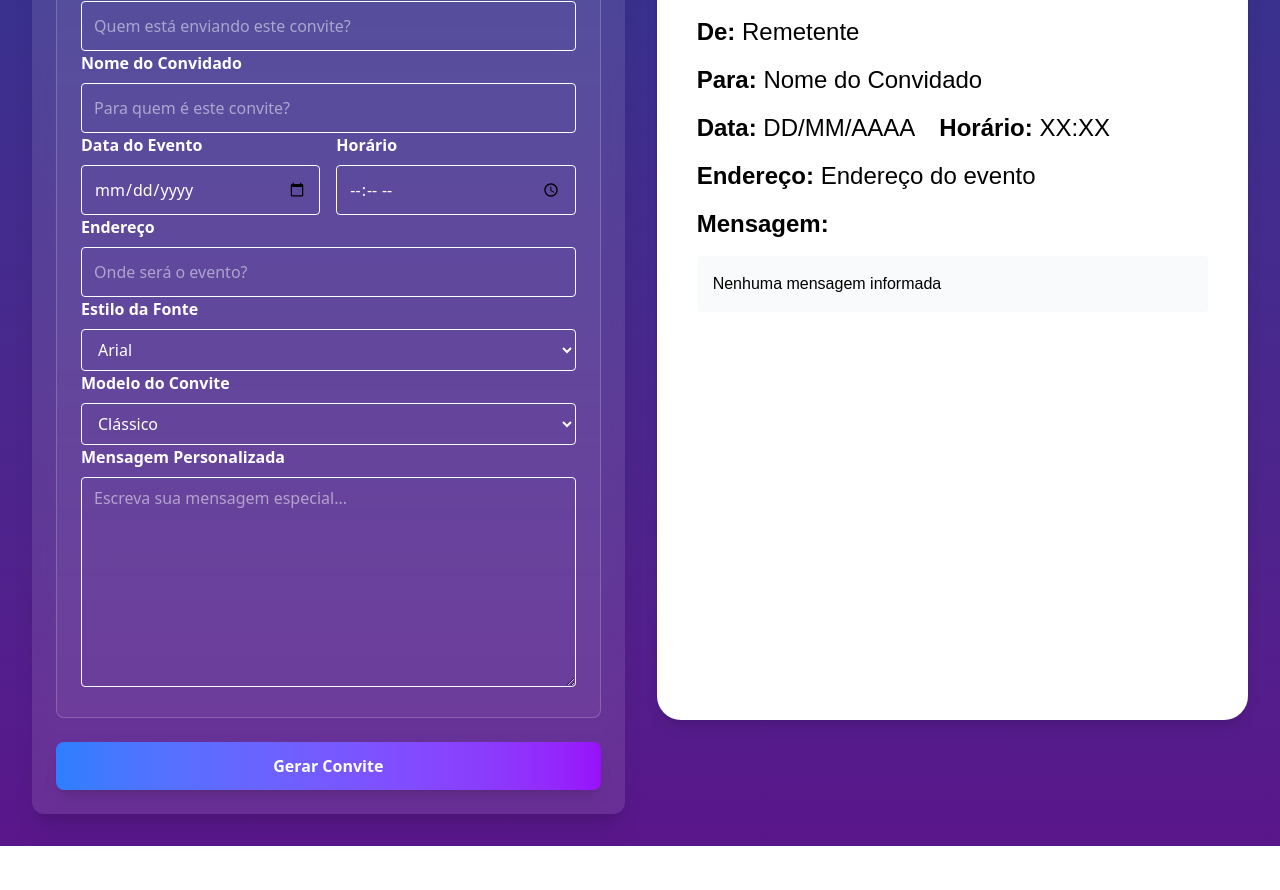
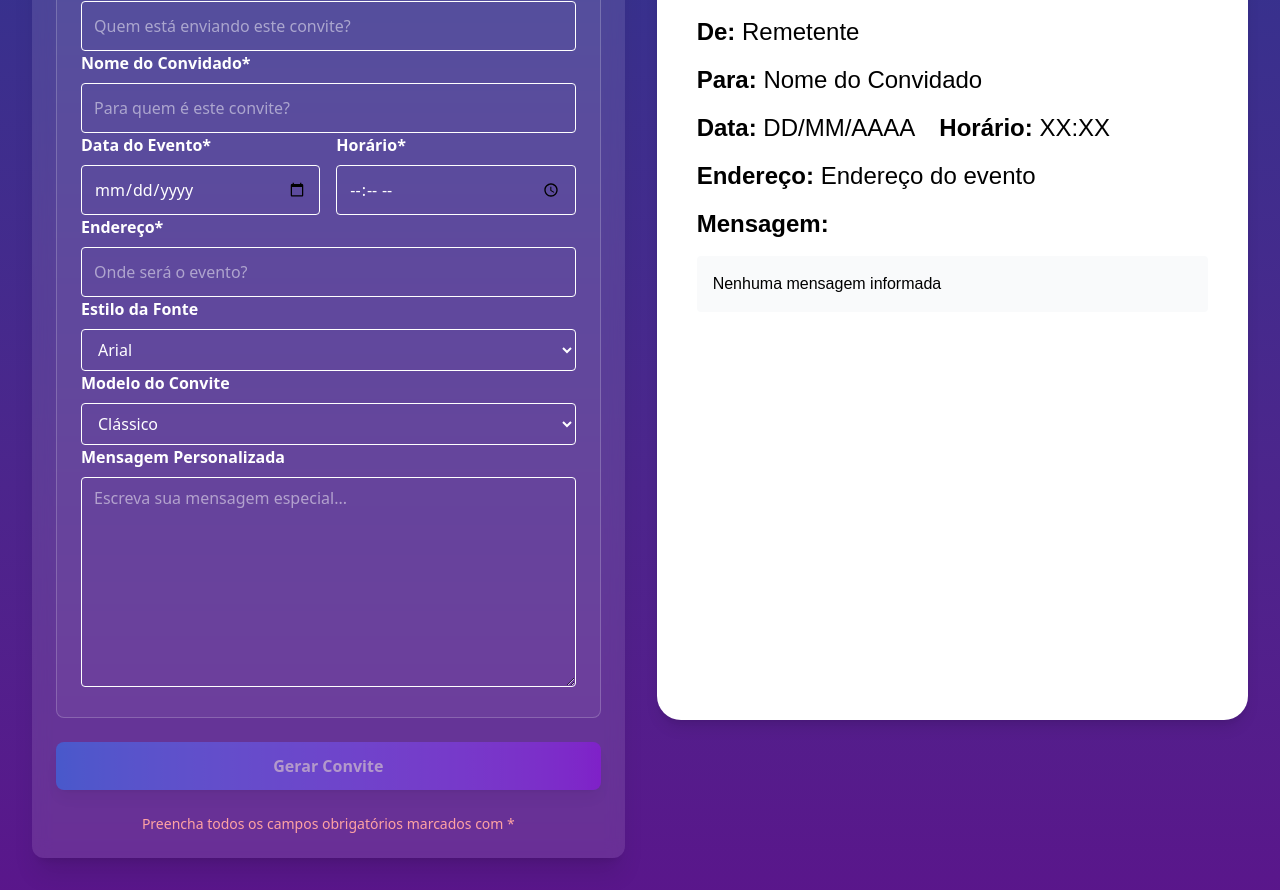
Before and after one commit to diegobbrito/personal-date, a React (Vite) app in the folder frontend/: page /makeyourinvite in a window 1280 px wide. Shown: the part 460-1350 px from the top of the page. Before the commit the page ends 1306 px from the top, so only its background shows below. Built offline with nearby package versions, Linux system fonts and the light colour scheme.

Commit message:
feat: adding field validation to continue generating the invitation

```diff
--- a/frontend/src/components/Fields/InviteInputField.tsx
+++ b/frontend/src/components/Fields/InviteInputField.tsx
@@ -33,6 +33,7 @@ const InviteInputField: React.FC<InputFieldProps> = ({
       value={value}
       onChange={onChange}
       placeholder={placeholder}
+      required
     />
   </div>
 );
--- a/frontend/src/components/Fields/InviteSelectField.tsx
+++ b/frontend/src/components/Fields/InviteSelectField.tsx
@@ -27,6 +27,7 @@ const InviteSelectField: React.FC<SelectFieldProps> = ({
       name={name}
       value={value}
       onChange={onChange}
+      required
     >
       {options.map((option) => (
         <option value={option.value} key={option.value} className="text-black">
--- a/frontend/src/pages/MakeYourInvite.tsx
+++ b/frontend/src/pages/MakeYourInvite.tsx
@@ -1,4 +1,4 @@
-import React, { useState } from "react";
+import React, { useEffect, useState } from "react";
 import InviteInputField from "../components/Fields/InviteInputField";
 import InviteSelectField from "../components/Fields/InviteSelectField";
 import InviteTextAreaField from "../components/Fields/InviteTextAreaField";
@@ -9,6 +9,7 @@ import { useNavigate } from "react-router-dom";
 type TemplateType = "classic" | "modern" | "elegant" | "fun";
 
 interface InviteFormData {
+  clientName: string;
   sender: string;
   eventDate: string;
   receiverName: string;
@@ -24,10 +25,7 @@ const fontOptions = [
   { value: "'Times New Roman', serif", label: "Times New Roman" },
   { value: "'Courier New', monospace", label: "Courier New" },
   { value: "'Georgia', serif", label: "Georgia" },
-  {
-    value: "'Palatino Linotype', 'Book Antiqua', Palatino, serif",
-    label: "Palatino",
-  },
+  { value: "'Palatino Linotype', 'Book Antiqua', Palatino, serif", label: "Palatino" },
   { value: "'Brush Script MT', cursive", label: "Brush Script" },
 ];
 
@@ -39,11 +37,8 @@ const templateOptions = [
 ];
 
 const MakeYourInvite: React.FC = () => {
-  const [selectedPackage, setSelectedPackage] = useState<"simple" | "complete">(
-    "simple"
-  );
-  const [formData, setFormData] = useState<InviteFormData[]>([
-    {
+  const [selectedPackage, setSelectedPackage] = useState<"simple" | "complete">("simple");
+  const [formData, setFormData] = useState<InviteFormData[]>([{
     sender: "",
     eventDate: "",
     receiverName: "",
@@ -52,13 +47,34 @@ const MakeYourInvite: React.FC = () => {
     address: "",
     fontFamily: "Arial, sans-serif",
     template: "classic",
-    },
-  ]);
+    clientName: "",
+  }]);
+  const [isFormValid, setIsFormValid] = useState(false);
+
+  const validateDate = (dateString: string): boolean => {
+    if (!dateString) return false;
+    const today = new Date();
+    today.setHours(0, 0, 0, 0);
+    const selectedDate = new Date(dateString);
+    return selectedDate >= today;
+  };
+
+  useEffect(() => {
+    const isValid = formData.every((invite) => {
+      return (
+        invite.sender.trim() !== "" &&
+        invite.receiverName.trim() !== "" &&
+        invite.eventDate.trim() !== "" &&
+        invite.eventTime.trim() !== "" &&
+        invite.address.trim() !== "" &&
+        validateDate(invite.eventDate)
+      );
+    });
+    setIsFormValid(isValid);
+  }, [formData]);
 
   const handleChange = (
-    e: React.ChangeEvent<
-      HTMLInputElement | HTMLTextAreaElement | HTMLSelectElement
-    >,
+    e: React.ChangeEvent<HTMLInputElement | HTMLTextAreaElement | HTMLSelectElement>,
     index: number
   ) => {
     const { name, value } = e.target;
@@ -84,38 +100,21 @@ const MakeYourInvite: React.FC = () => {
               address: "",
               fontFamily: "Arial, sans-serif",
               template: "classic",
+              clientName: "",
             },
           ]
         : [formData[0]]
     );
   };
 
-  const validateDate = (dateString: string): boolean => {
-    if (!dateString) return true;
-
-    const today = new Date();
-    today.setHours(0, 0, 0, 0);
-
-    const selectedDate = new Date(dateString);
-
-    return selectedDate >= today;
-  };
-
   const navigate = useNavigate();
 
   const handleSubmit = (e: React.FormEvent) => {
     e.preventDefault();
-
-
-    const hasInvalidDate = formData.some(invite => {
-      return !validateDate(invite.eventDate);
-    });
-
-    if (hasInvalidDate) {
-      alert("A data do evento não pode ser anterior ao dia atual!");
+    if (!isFormValid) {
+      alert("Por favor, preencha todos os campos obrigatórios corretamente antes de gerar o convite.");
       return;
     }
-
     navigate("/checkout", { state: { formData } });
   };
 
@@ -127,24 +126,16 @@ const MakeYourInvite: React.FC = () => {
         </h1>
       </div>
 
-      <PackageSelector
-        onSelectPackage={handleSelectPackage}
-        selectedPackage={selectedPackage}
-      />
+      <PackageSelector onSelectPackage={handleSelectPackage} selectedPackage={selectedPackage} />
 
       <div className="flex flex-col lg:flex-row items-start gap-8 py-8 px-4 sm:px-6 md:px-8 w-full max-w-7xl mx-auto">
         <div className="w-full lg:w-1/2 bg-white/10 backdrop-blur-sm p-6 rounded-xl shadow-xl">
           <form onSubmit={handleSubmit} className="space-y-6">
             {formData.map((invite, index) => (
-              <div
-                key={index}
-                className="border border-white/20 p-6 mb-6 rounded-lg bg-white/5"
-              >
-                <h2 className="text-white text-xl font-bold mb-4">
-                  Convite {index + 1}
-                </h2>
+              <div key={index} className="border border-white/20 p-6 mb-6 rounded-lg bg-white/5">
+                <h2 className="text-white text-xl font-bold mb-4">Convite {index + 1}</h2>
                 <InviteInputField
-                  label="Remetente"
+                  label="Remetente*"
                   name="sender"
                   value={invite.sender}
                   onChange={(e) => handleChange(e, index)}
@@ -152,16 +143,16 @@ const MakeYourInvite: React.FC = () => {
                   id={""}
                 />
                 <InviteInputField
-                  label="Nome do Convidado"
+                  label="Nome do Convidado*"
                   name="receiverName"
                   value={invite.receiverName}
                   onChange={(e) => handleChange(e, index)}
                   placeholder="Para quem é este convite?"
-                  id={`receiverName-${index}`}
+                  id={""}
                 />
                 <div className="grid grid-cols-1 md:grid-cols-2 gap-4">
                   <InviteInputField
-                    label="Data do Evento"
+                    label="Data do Evento*"
                     name="eventDate"
                     type="date"
                     value={invite.eventDate}
@@ -169,7 +160,7 @@ const MakeYourInvite: React.FC = () => {
                     id={""}
                   />
                   <InviteInputField
-                    label="Horário"
+                    label="Horário*"
                     name="eventTime"
                     type="time"
                     value={invite.eventTime}
@@ -179,7 +170,7 @@ const MakeYourInvite: React.FC = () => {
                 </div>
 
                 <InviteInputField
-                  label="Endereço"
+                  label="Endereço*"
                   name="address"
                   value={invite.address}
                   onChange={(e) => handleChange(e, index)}
@@ -215,19 +206,19 @@ const MakeYourInvite: React.FC = () => {
             ))}
             <button
               type="submit"
-              className="w-full bg-gradient-to-r from-blue-500 to-purple-600 hover:from-blue-600 hover:to-purple-700 text-white font-bold py-3 px-6 rounded-lg transition-all duration-300 shadow-lg"
-              onClick={handleSubmit}
+              className={`w-full bg-gradient-to-r from-blue-500 to-purple-600 text-white font-bold py-3 px-6 rounded-lg transition-all duration-300 shadow-lg ${!isFormValid ? "opacity-50 cursor-not-allowed" : "hover:from-blue-600 hover:to-purple-700"}`}
+              disabled={!isFormValid}
             >
               Gerar Convite
             </button>
+            {!isFormValid && <p className="text-red-300 text-sm text-center">Preencha todos os campos obrigatórios marcados com *</p>}
           </form>
         </div>
+
         <div className="w-full lg:w-1/2 flex flex-col items-center space-y-8">
           {formData.map((invite, index) => (
             <div key={index} className="w-full max-w-2xl">
-              <h3 className="text-white text-xl font-bold mb-4 text-center">
-                Prévia do Convite {index + 1}
-              </h3>
+              <h3 className="text-white text-xl font-bold mb-4 text-center">Prévia do Convite {index + 1}</h3>
               <InvitePreview formData={invite} />
             </div>
           ))}
```
Lines whose indentation alone changed are shown as unchanged.
